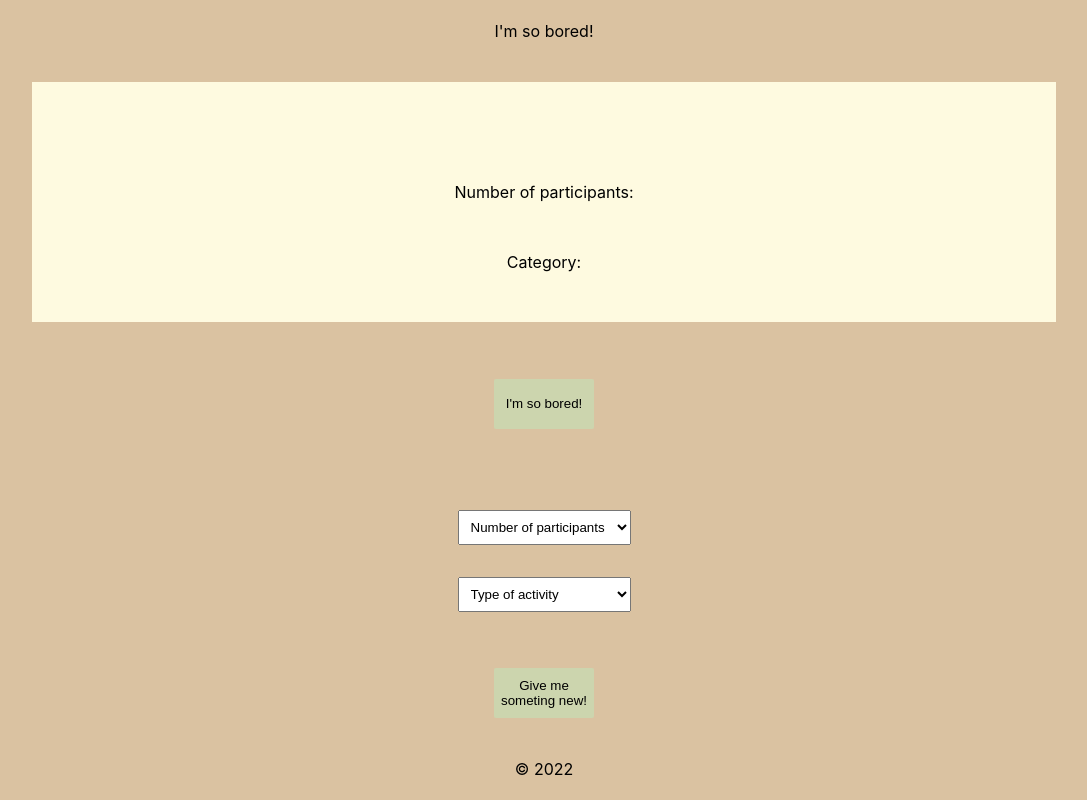
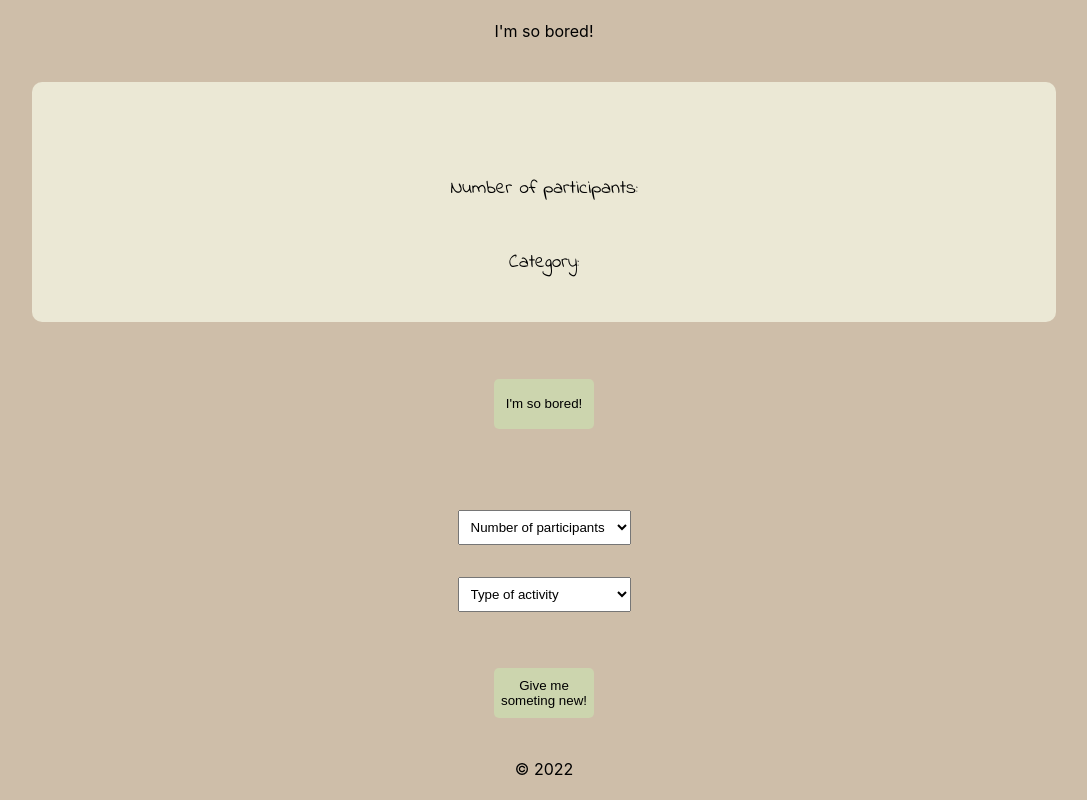
Before and after one commit to NellySP/Im-so-bored, a React (Create React App) app: page / in a window 1280 px wide. Shown: the whole page, without its empty margins (96-1183 px from the left). Built offline with nearby package versions, Linux system fonts and the light colour scheme; no server answers.

Commit message:
add font, add  minor css

```diff
--- a/public/index.html
+++ b/public/index.html
@@ -2,14 +2,20 @@
 <html lang="en">
   <head>
     <meta charset="utf-8" />
-    <link rel="icon" href="%PUBLIC_URL%/favicon.ico" />
+    <link rel="preconnect" href="https://fonts.googleapis.com" />
+    <link rel="preconnect" href="https://fonts.gstatic.com" crossorigin />
+    <link
+      href="https://fonts.googleapis.com/css2?family=Indie+Flower&display=swap"
+      rel="stylesheet"
+    />
+    <!-- <link rel="icon" href="%PUBLIC_URL%/favicon.ico" /> -->
     <meta name="viewport" content="width=device-width, initial-scale=1" />
     <meta name="theme-color" content="#000000" />
     <meta
       name="description"
       content="Web site created using create-react-app"
     />
-    <link rel="apple-touch-icon" href="%PUBLIC_URL%/logo192.png" />
+    <!-- <link rel="apple-touch-icon" href="%PUBLIC_URL%/logo192.png" /> -->
     <!--
       manifest.json provides metadata used when your web app is installed on a
       user's mobile device or desktop. See https://developers.google.com/web/fundamentals/web-app-manifest/
--- a/src/App.css
+++ b/src/App.css
@@ -11,16 +11,19 @@
   justify-content: space-around;
   text-align: center;
   height: 100vh;
-  background-color: #dac2a1;
+  background-color: #cebea9;
 }
 
 .activity-wrapper {
-  background-color: #fefae0;
+  background-color: #ebe8d5;
   width: 80%;
   height: 30%;
   display: flex;
   flex-direction: column;
   justify-content: space-evenly;
+  border-radius: 10px;
+  font-family: "Indie Flower";
+  font-size: larger;
 }
 
 .colors {
--- a/src/Components/Button/button.css
+++ b/src/Components/Button/button.css
@@ -1,6 +1,6 @@
 .btn {
   background-color: #ccd5ae;
-  border-radius: 2px;
+  border-radius: 5px;
   border: none;
   margin-top: 1rem;
   width: 100px;
```
